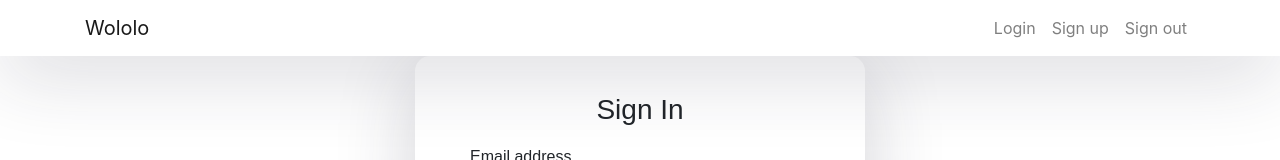
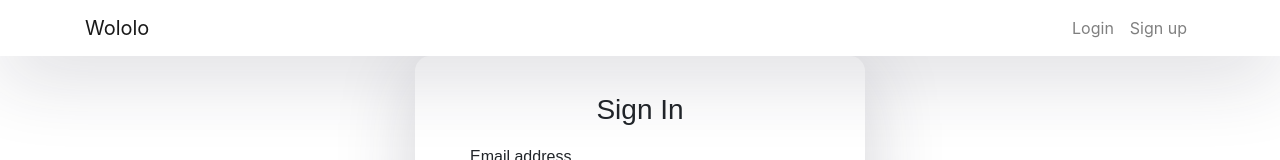
Before and after one commit to facuhump2409/Wololo-Frontend, a React (Create React App) app: page /sign_in in a window 1280 px wide. Shown: the top 160 px of the page. Built offline with nearby package versions, Linux system fonts and the light colour scheme; no server answers.

Commit message:
Muevo afuera para que muestre solo logout si esta logueado y login y signup si no. (por ahora con if true)

```diff
--- a/src/app/components/Header/index.js
+++ b/src/app/components/Header/index.js
@@ -3,27 +3,34 @@
 import { Link } from "react-router-dom";
 
 function Header() {
-  return (
-      <nav className="navbar navbar-expand-lg navbar-light">
-        <div className="container">
-          <Link className="navbar-brand" to={"/sign_in"}>Wololo</Link>
-          <div className="collapse navbar-collapse" id="navbarTogglerDemo02">
-            <ul className="navbar-nav ml-auto">
+  // if metodoQueTraeVariable
+  let navItems
+  if (true) {
+    navItems = <ul className="navbar-nav ml-auto">
                 <li className="nav-item">
                   <Link className="nav-link" to={"/sign_in"}>Login</Link>
                 </li>
                 <li className="nav-item">
                   <Link className="nav-link" to={"/sign_up"}>Sign up</Link>
                 </li>
+              </ul>
+  }
+  else{
+    navItems = <ul className="navbar-nav ml-auto">
                 <li className="nav-item">
-                <Link
-                    className="nav-link" to={"/sing_out"}
-                    // style={{display: !metodoParaAgarrarVariableDeRedux && "none"}}
-                >
+                  <Link className="nav-link" to={"/sing_out"}>
                     Sign out
                   </Link>
                 </li>
               </ul>
+
+  }
+  return (
+      <nav className="navbar navbar-expand-lg navbar-light">
+        <div className="container">
+          <Link className="navbar-brand" to={"/sign_in"}>Wololo</Link>
+          <div className="collapse navbar-collapse" id="navbarTogglerDemo02">
+              {navItems}
           </div>
         </div>
       </nav>
--- a/src/app/components/ValidatedLoginForms.js
+++ b/src/app/components/ValidatedLoginForms.js
@@ -62,7 +62,6 @@
                             value={values.password}
                             onChange={handleChange}
                             onBlur={handleBlur}
-                            // className={errors.password && touched.password && "error"}
                             />
                         </div>
                         {errors.password && touched.password && (
```
Lines whose indentation alone changed are shown as unchanged.
